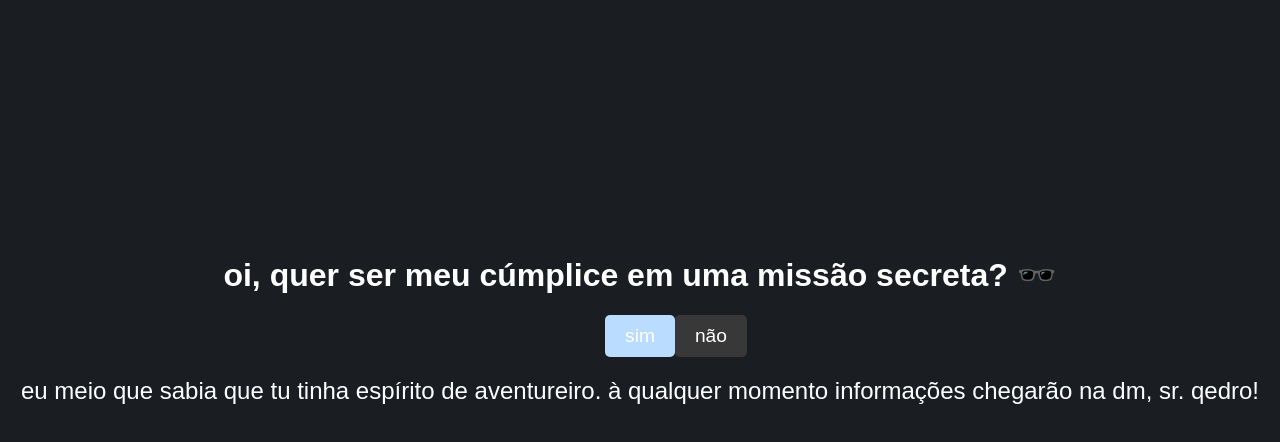
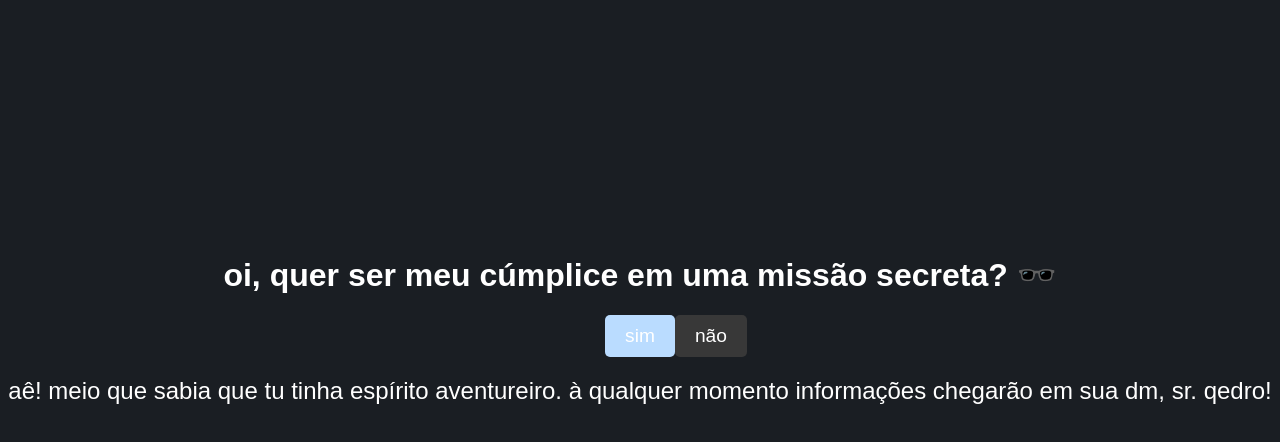
Before and after one commit to viniciui/convite, a plain HTML site: page index.html in a window 1280 px wide. Both pictures are taken after a click on the button "sim". Drawn offline with Linux system fonts and the light colour scheme.

Commit message:
Update index.html

```diff
--- a/index.html
+++ b/index.html
@@ -43,7 +43,7 @@
     <h1>oi, quer ser meu cúmplice em uma missão secreta? 🕶️</h1>
     <button id="sim">sim</button>
     <button id="nao">não</button>
-    <div id="mensagem">eu meio que sabia que tu tinha espírito de aventureiro. à qualquer momento informações chegarão na dm, sr. qedro! </div>
+    <div id="mensagem">aê! meio que sabia que tu tinha espírito aventureiro. à qualquer momento informações chegarão em sua dm, sr. qedro! </div>
     <script>
         const botaoNao = document.getElementById('nao');
         const botaoSim = document.getElementById('sim');
```
